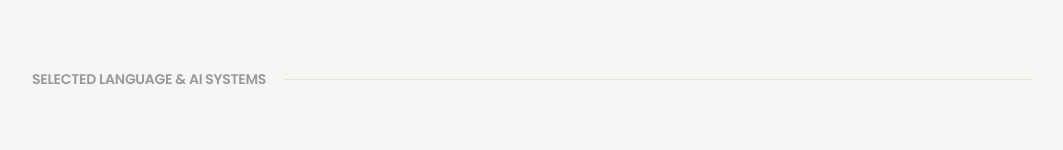
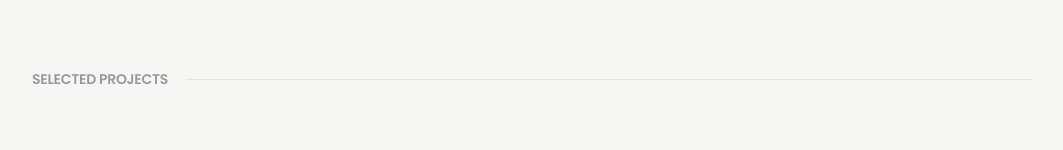
Before and after one commit to jiji123526/portfolio, a Next.js app: page / in a window 1280 px wide. Shown: the part 650-800 px from the top of the page, without its empty margins (108-1171 px from the left). Built offline with nearby package versions, Linux system fonts and the light colour scheme.

Commit message:
minor wording fix

```diff
--- a/app/page.tsx
+++ b/app/page.tsx
@@ -39,7 +39,7 @@ export default function Home() {
       </section>
 
       <section className="projects shell" aria-labelledby="selected-projects">
-        <div className="section-label reveal"><p className="eyebrow" id="selected-projects">SELECTED LANGUAGE &amp; AI SYSTEMS</p><span /></div>
+        <div className="section-label reveal"><p className="eyebrow" id="selected-projects">SELECTED PROJECTS</p><span /></div>
         <div className="project-grid">
           {projects.map((project, index) => (
             <TransitionLink className={`project-card tone-${index + 1} reveal`} href={`/work/${project.slug}`} key={project.slug} direction="forward">
```
